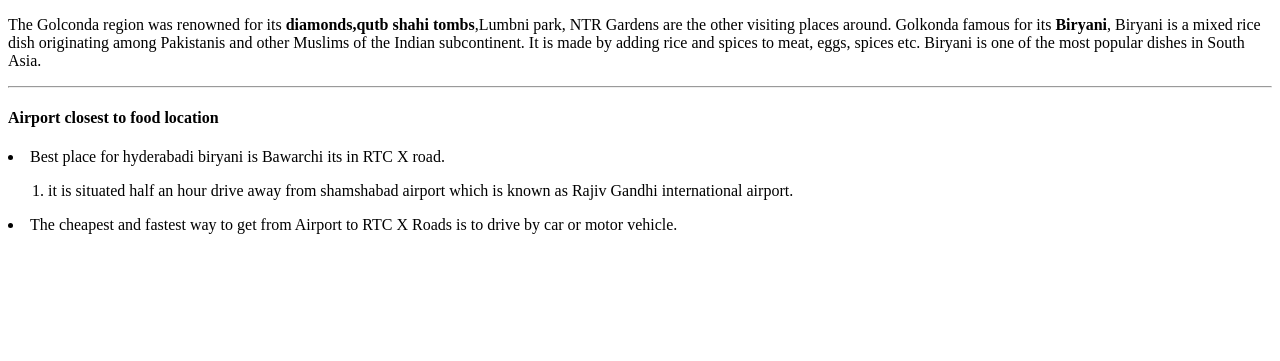
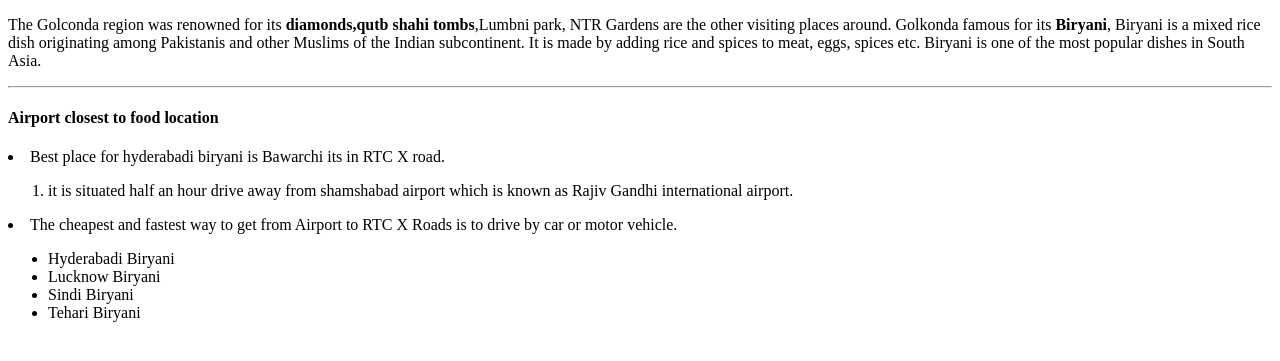
Before and after one commit to 44-563-Web-Apps-S22/webapps-s22-assignment-3-ksreejareddy, a plain HTML site: page index.html in a window 1280 px wide. Shown: the part 105-466 px from the top of the page. Drawn offline with Linux system fonts and the light colour scheme.

Commit message:
index.html

```diff
--- a/index.html
+++ b/index.html
@@ -21,3 +21,12 @@ to meat, eggs, spices etc. Biryani is one of the most popular dishes in South As
            <li> it is situated half an hour drive away from shamshabad airport which is known as Rajiv Gandhi international airport.</li>
         </ol>
     <li>The cheapest and fastest way to get from Airport to RTC X Roads is to drive by car or motor vehicle.</li>
+
+<ul>
+    <li>
+        Hyderabadi Biryani
+    </li>
+    <li>Lucknow Biryani</li>
+    <li>Sindi Biryani</li>
+    <li>Tehari Biryani</li>
+</ul>
```
